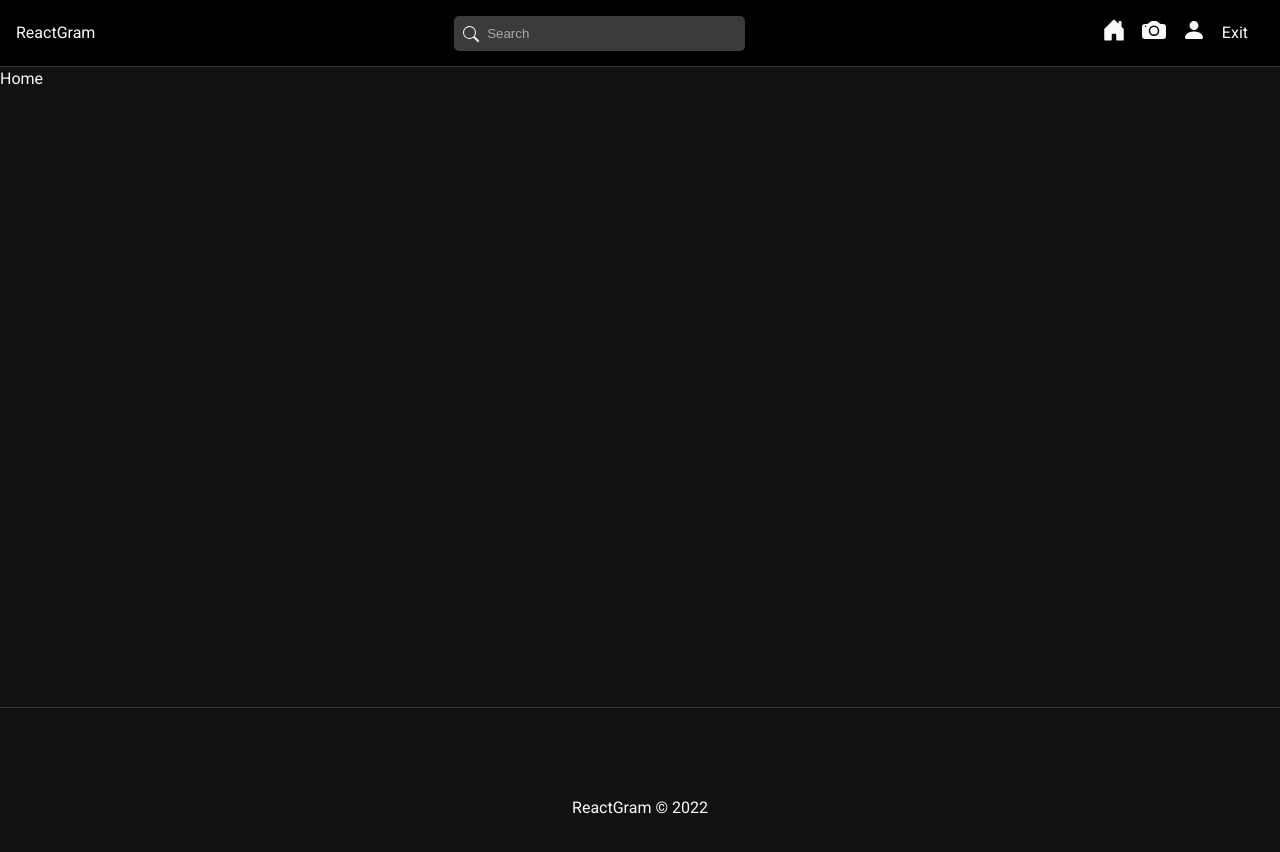
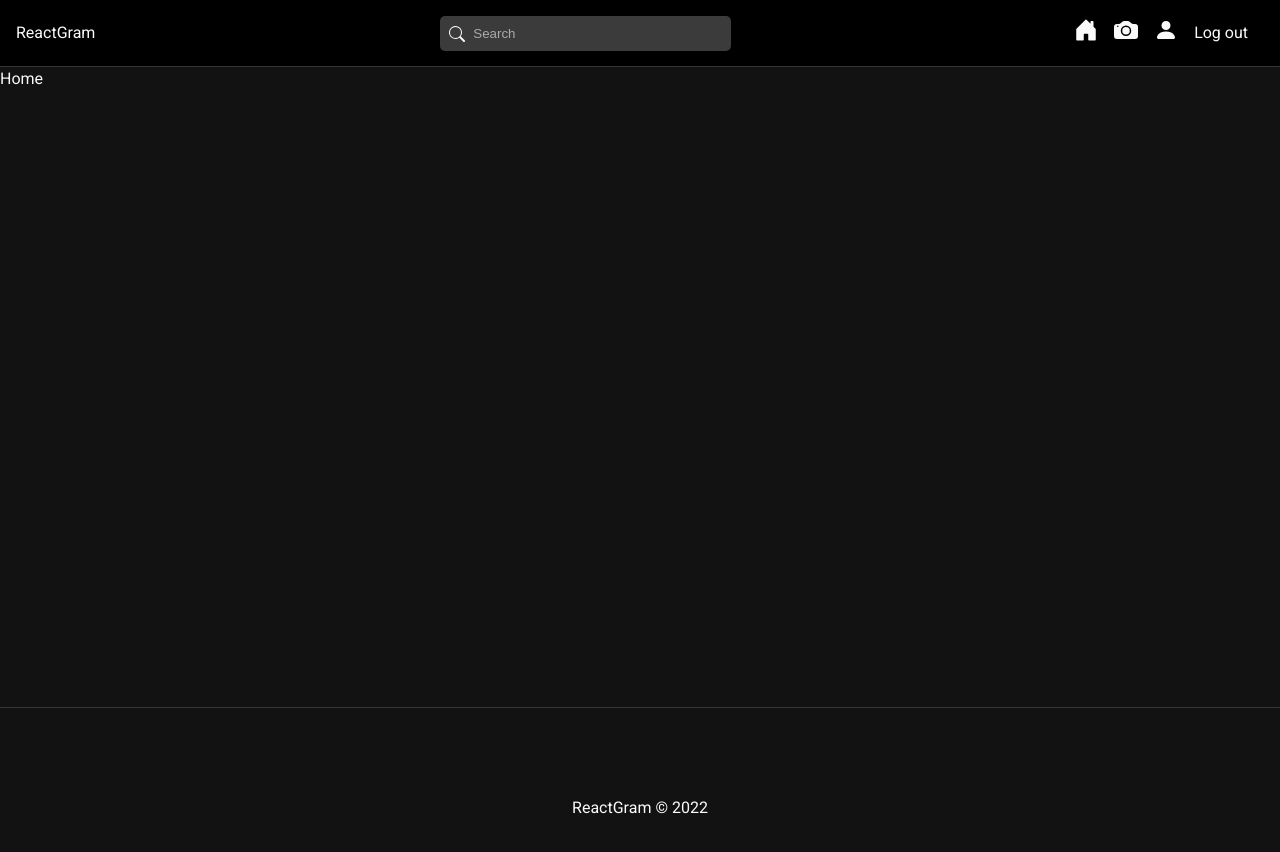
Before and after one commit to MateusGurgel/ReactGram-Front, a React (Vite) app: page / in a window 1280 px wide. Shown: the top 852 px of the page. Built offline with nearby package versions, Linux system fonts and the light colour scheme; sample sign-in values are in the browser's storage.

Commit message:
translation fixed

```diff
--- a/src/layouts/Navbar/Navbar.tsx
+++ b/src/layouts/Navbar/Navbar.tsx
@@ -59,7 +59,7 @@ const Navbar = () => {
               </NavLink>
             </li>
             <li>
-              <span onClick={handleLogout}>Exit</span>
+              <span onClick={handleLogout}>Log out</span>
             </li>
           </>
         ) : (
```
